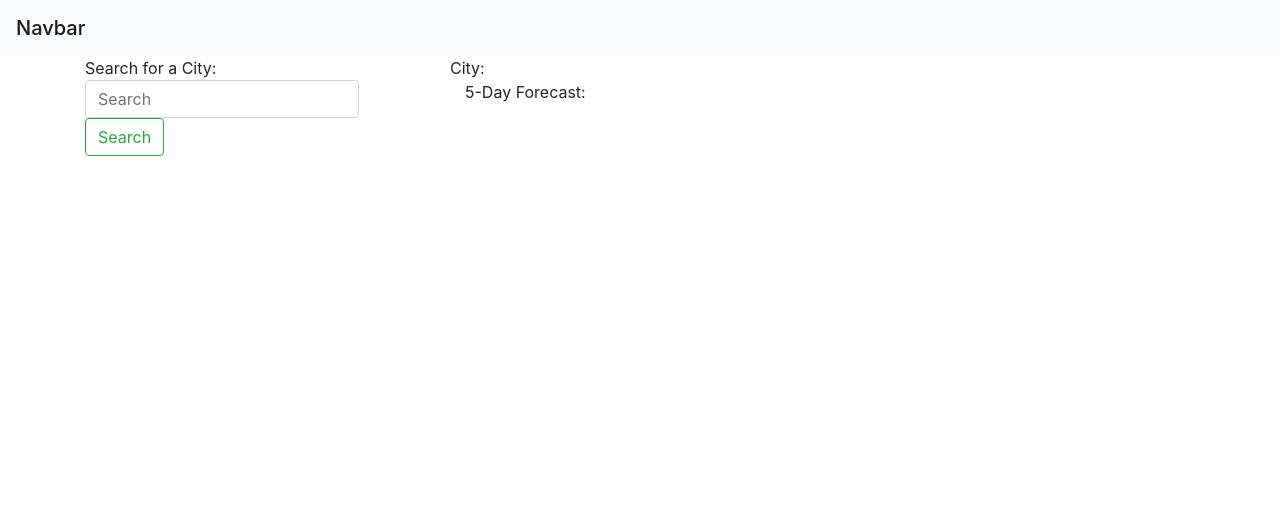
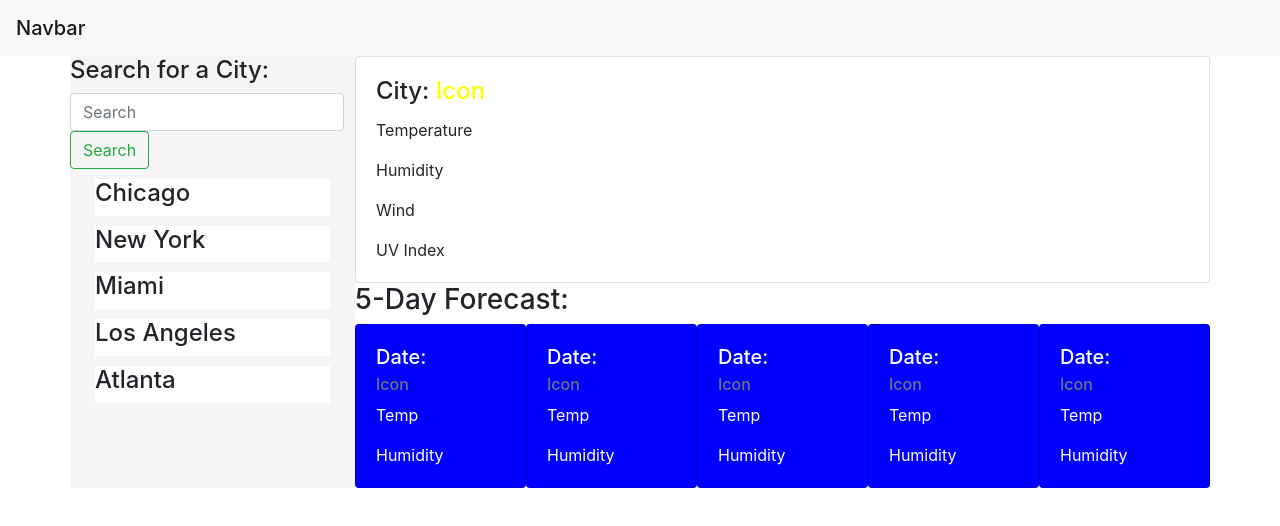
Before and after one commit to DavidESotomayor/weather-dashboard, a plain HTML site: page index.html in a window 1280 px wide. Drawn offline with nearby package versions, Linux system fonts and the light colour scheme; no server answers.

Commit message:
fleshed out mock up

```diff
--- a/index.html
+++ b/index.html
@@ -1,34 +1,110 @@
 <!DOCTYPE html>
 <html lang="en">
+
 <head>
     <meta charset="UTF-8">
     <meta name="viewport" content="width=device-width, initial-scale=1.0">
-    <link rel="stylesheet" href="https://cdn.jsdelivr.net/npm/bootstrap@4.5.3/dist/css/bootstrap.min.css" integrity="sha384-TX8t27EcRE3e/ihU7zmQxVncDAy5uIKz4rEkgIXeMed4M0jlfIDPvg6uqKI2xXr2" crossorigin="anonymous">
+    <link rel="stylesheet" href="https://cdn.jsdelivr.net/npm/bootstrap@4.5.3/dist/css/bootstrap.min.css"
+        integrity="sha384-TX8t27EcRE3e/ihU7zmQxVncDAy5uIKz4rEkgIXeMed4M0jlfIDPvg6uqKI2xXr2" crossorigin="anonymous">
     <link rel="stylesheet" href="style.css">
     <title>Weather Dashboard</title>
 </head>
+
 <body>
     <nav class="navbar navbar-light bg-light">
         <span class="navbar-brand mb-0 h1">Navbar</span>
     </nav>
     <div class="container">
         <div class="row">
-          <div class="col-4">
-              Search for a City:
+            <div class="col-3" style="background: whitesmoke">
+                <div class="row">
+                    <h4>Search for a City:</h4>
                     <form class="form-inline my-2 my-lg-0">
                         <input class="form-control mr-sm-2" type="search" placeholder="Search" aria-label="Search">
                         <button class="btn btn-outline-success my-2 my-sm-0" type="submit">Search</button>
                     </form>
                 </div>
-          <div class="col-8">
+                <div class="row" style="margin: 10px; background: white">
+                   <h4>Chicago</h4>
+                </div>
+                <div class="row" style="margin: 10px; background: white">
+                    <h4>New York</h4>
+                 </div>
+                 <div class="row" style="margin: 10px; background: white">
+                    <h4>Miami</h4>
+                 </div>
+                 <div class="row" style="margin: 10px; background: white">
+                    <h4>Los Angeles</h4>
+                 </div>
+                 <div class="row" style="margin: 10px; background: white">
+                    <h4>Atlanta</h4>
+                 </div>
+            </div>
+            <div class="col-9">
                 <div class="row">
-                City:
+                    <div class="card" style="width: 100%">
+                        <div class="card-body">
+                            <h4 class="card-title">City: <span style="color: Yellow">Icon</span></h4>
+                            <p class="card-text">Temperature</p>
+                            <p class="card-text">Humidity</p>
+                            <p class="card-text">Wind</p>
+                            <p class="card-text">UV Index</p>
                         </div>
-            <div class="row"></div>
-                5-Day Forecast:
+                    </div>
+                </div>
+                    <div class="row row-cols-1">
+                        <h3>5-Day Forecast:</h3>
+                    </div>
+                    <div class="row" style="color: white">
+                        <div class="card" style="width: 20%; background: blue">
+                            <div class="card-body">
+                                <h5 class="card-title">Date:</h5>
+                                <h6 class="card-subtitle mb-2 text-muted">Icon</h6>
+                                <p class="card-text">Temp</p>
+                                <p class="card-text">Humidity</p>
+                            </div>
+                        </div>
+                        <div class="card" style="width: 20%; background: blue">
+                            <div class="card-body">
+                                <h5 class="card-title">Date:</h5>
+                                <h6 class="card-subtitle mb-2 text-muted">Icon</h6>
+                                <p class="card-text">Temp</p>
+                                <p class="card-text">Humidity</p>
+                            </div>
+                        </div>
+                        <div class="card" style="width: 20%; background: blue">
+                            <div class="card-body">
+                                <h5 class="card-title">Date:</h5>
+                                <h6 class="card-subtitle mb-2 text-muted">Icon</h6>
+                                <p class="card-text">Temp</p>
+                                <p class="card-text">Humidity</p>
+                            </div>
+                        </div>
+                        <div class="card" style="width: 20%; background: blue">
+                            <div class="card-body">
+                                <h5 class="card-title">Date:</h5>
+                                <h6 class="card-subtitle mb-2 text-muted">Icon</h6>
+                                <p class="card-text">Temp</p>
+                                <p class="card-text">Humidity</p>
+                            </div>
+                        </div>
+                        <div class="card" style="width: 20%; background: blue">
+                            <div class="card-body">
+                                <h5 class="card-title">Date:</h5>
+                                <h6 class="card-subtitle mb-2 text-muted">Icon</h6>
+                                <p class="card-text">Temp</p>
+                                <p class="card-text">Humidity</p>
+                            </div>
+                        </div>
                     </div>
 
-    <script src="https://cdnjs.cloudflare.com/ajax/libs/jquery/3.5.1/jquery.min.js" integrity="sha512-bLT0Qm9VnAYZDflyKcBaQ2gg0hSYNQrJ8RilYldYQ1FxQYoCLtUjuuRuZo+fjqhx/qtq/1itJ0C2ejDxltZVFg==" crossorigin="anonymous"></script>
+            </div>
+        </div>
+    </div>
+    <script src="https://cdnjs.cloudflare.com/ajax/libs/jquery/3.5.1/jquery.min.js"
+            integrity="sha512-bLT0Qm9VnAYZDflyKcBaQ2gg0hSYNQrJ8RilYldYQ1FxQYoCLtUjuuRuZo+fjqhx/qtq/1itJ0C2ejDxltZVFg=="
+            crossorigin="anonymous"></script>
     <script src="script.js"></script>
 </body>
+
 </html>
--- a/script.js
+++ b/script.js
@@ -0,0 +1,13 @@
+$( document ).ready(function() {
+var apiKey = 'f8c674028f7d3e9fc14527ccfada55ec'
+var weatherAPI = 'http://api.openweathermap.org/data/2.5/forecast?q=Chicago&units=imperial&appid=' + apiKey;
+
+$.ajax({
+    url: weatherAPI,
+    method: "GET"
+    })
+    .then(function(response) {
+        console.log(weatherAPI)
+        console.log(response)
+    })
+})
```
Lines whose indentation alone changed are shown as unchanged.
